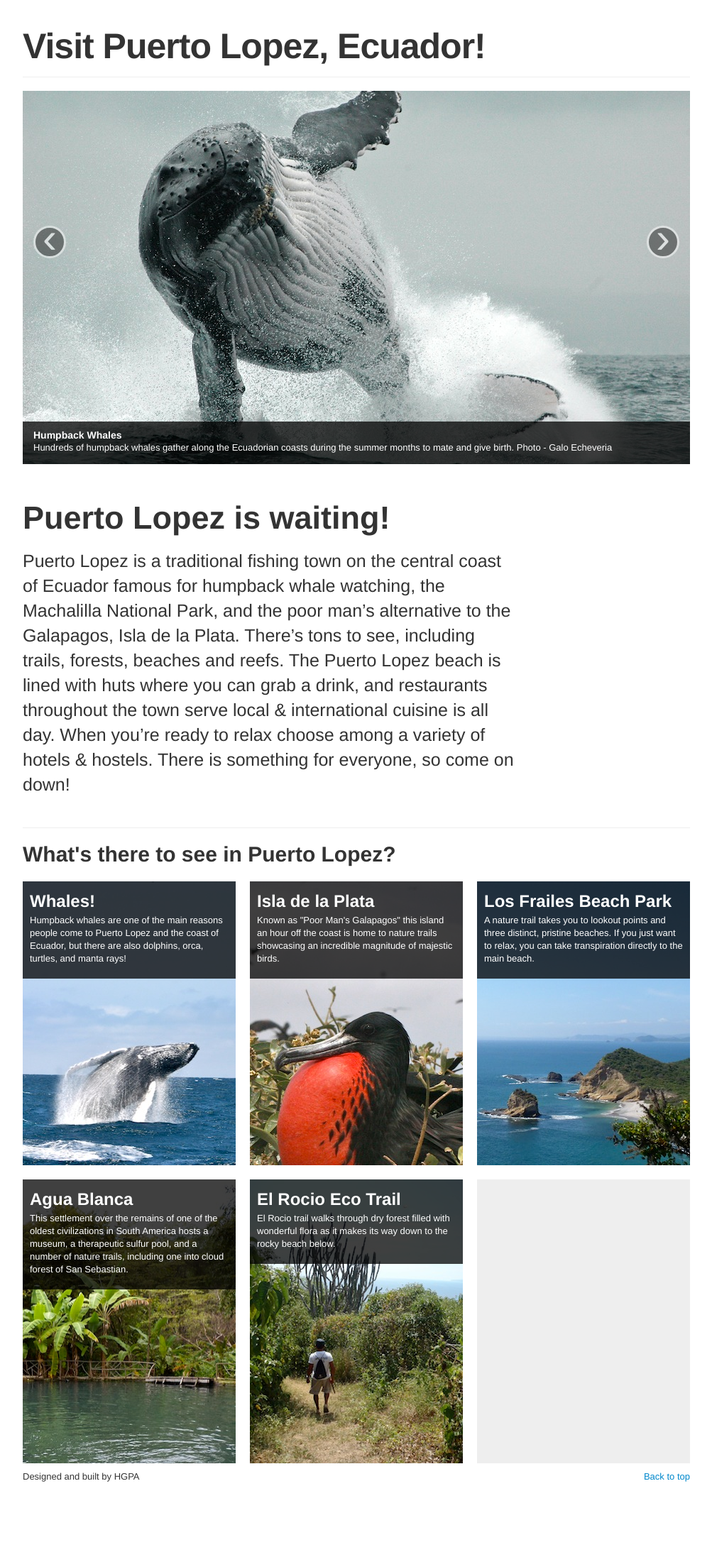
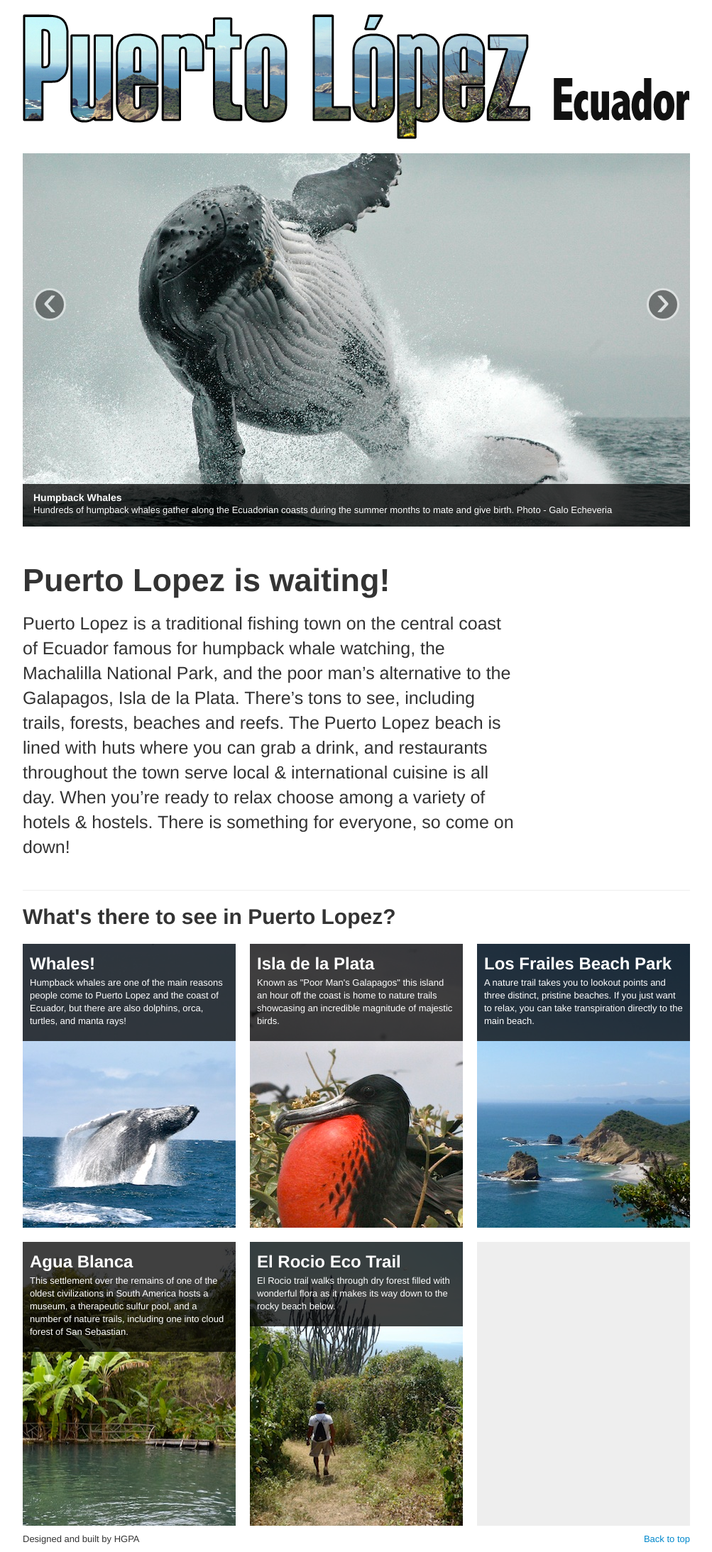
Before and after one commit to hparra/VisitPuertoLopez.com, a Jekyll site: the page built from index.md, in a window 1280 px wide. Shown: the whole page at 71% size, without its empty margins (138-1141 px from the left). Built offline with Jekyll 4.4.1, drawn with Linux system fonts in a browser that asks for light colours; Markdown is read by kramdown in place of the engine named in the settings; before the commit the page ends 2099 px from its top, so only the background shows below that.

Commit message:
Added "PuertoLopez" tittle banner

```diff
--- a/_layouts/default.html
+++ b/_layouts/default.html
@@ -30,14 +30,13 @@
 
 	<body data-spy="scroll" data-target=".subnav" data-offset="50">
 
+
+
          <div class="container">
 
 			<header>
-				<div>
-					<h1>Visit Puerto Lopez, Ecuador!</h1>
-				</div>
+				   <img id="title" src="{{ASSET_PATH}}/assets/img/VisitPuertoLopez_Title_LosFrailes.png" width="940" height="176" alt="Puerto Lopez, Ecuador">
 			</header>
- 		    <hr class="soften" />
 
 			<!-- PHOTO CAROUSEL -->
 			<div id="myCarousel" class="carousel slide">
@@ -56,8 +55,10 @@
 				<a class="right carousel-control" href="#myCarousel" data-slide="next">&rsaquo;</a>
 			</div>
 	        <!-- / PHOTO CAROUSEL -->
+		</div>
 
 
+		<div class="container">
 
 		<div class="row" id="introduction">
 
--- a/_layouts/page.html
+++ b/_layouts/page.html
@@ -33,13 +33,9 @@
 		<div class="container">
 
 			<header>
-				<div>
-					<a href="/"><h1>Visit Puerto Lopez, Ecuador!</h1></a>
-				</div>
+				<img id="title" src="{{ASSET_PATH}}/assets/img/VisitPuertoLopez_Title_LosFrailes.png" width="940" height="176" alt="Puerto Lopez, Ecuador">
 			</header>
 
-
-     	<hr class="soften" />
 		<div class="row" id="introduction">
 
 			<div class="span9">
--- a/assets/css/visitpuertolopez.css
+++ b/assets/css/visitpuertolopez.css
@@ -1,3 +1,6 @@
+body {
+}
+
 .container {
 }
 
@@ -13,6 +16,10 @@ header h1 {
 header a h1 {
 	color: #333333;
 	text-decoration: none;
+}
+
+#title {
+	margin: 20px 0 20px 0;
 }
 
 /* INTRODUCTION */
```
Also changed, not shown: assets/img/VisitPuertoLopez_Title_LosFrailes.png (added), 1 other file. Lines whose indentation alone changed are shown as unchanged.
